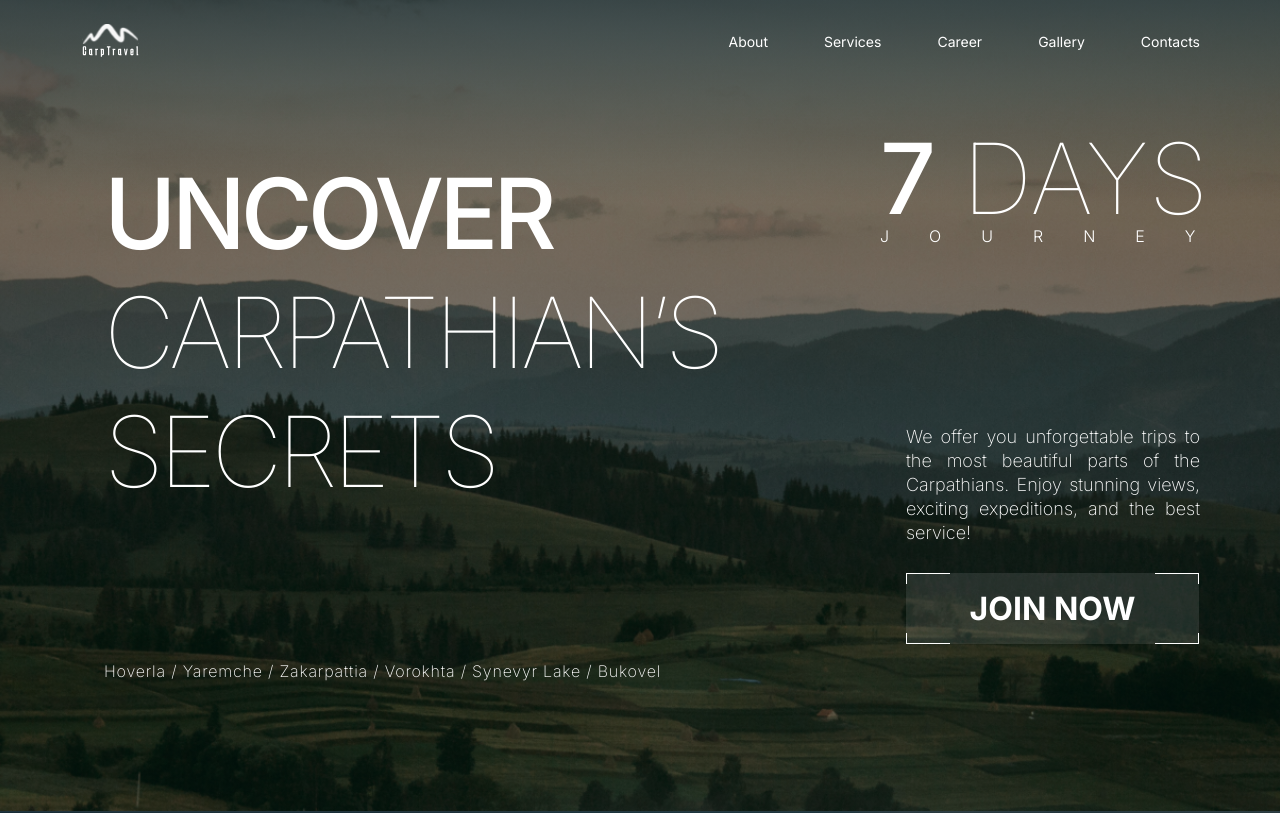
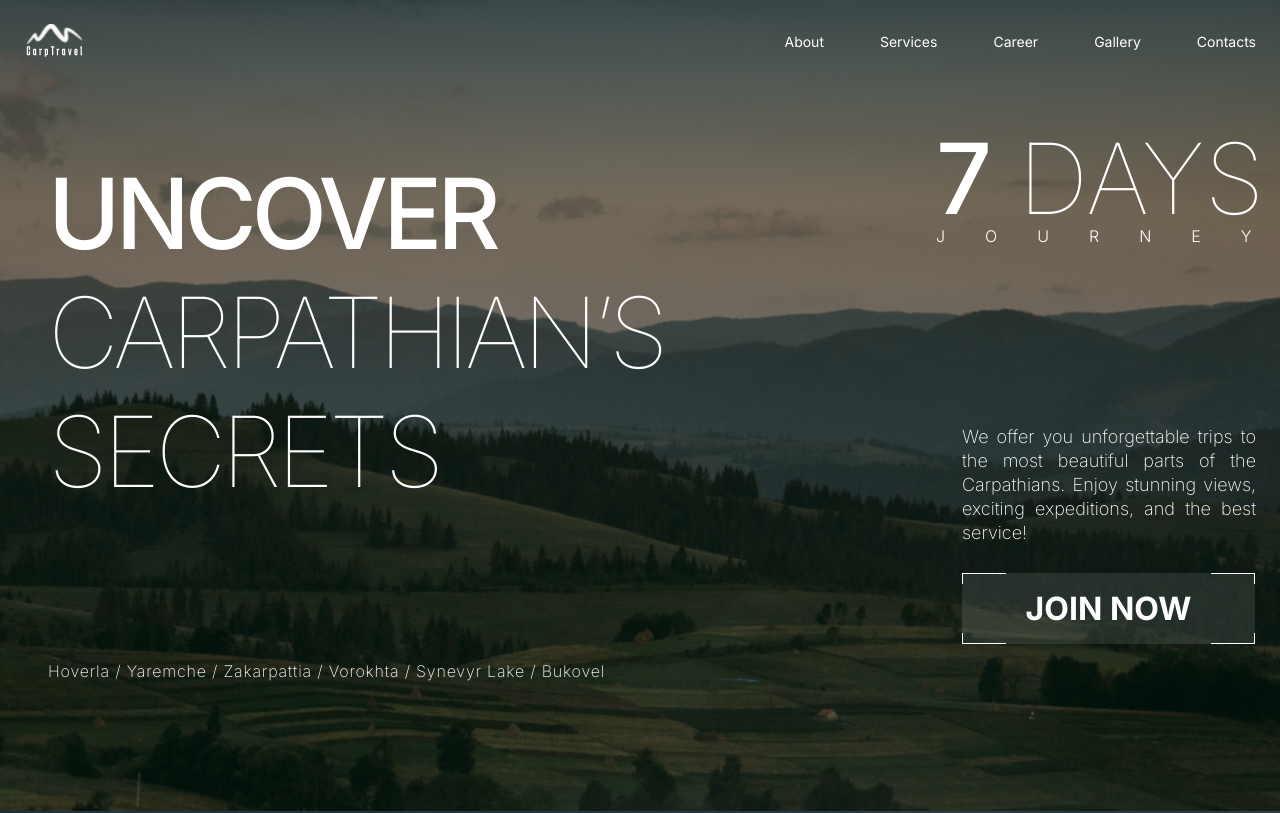
Before and after one commit to darynakarmazin/carp-travel, a Next.js app: page / in a window 1280 px wide. Shown: the top 813 px of the page. Built offline with nearby package versions, Linux system fonts and the light colour scheme.

Commit message:
Fixed deck container

```diff
--- a/src/components/Container.tsx
+++ b/src/components/Container.tsx
@@ -6,7 +6,7 @@ interface ContainerProps {
 
 function Container({ children }: ContainerProps) {
   return (
-    <div className="container mx-auto min-w-[320px] px-5 sm:w-[480px] md:w-[768px] md:px-8 xl:px-20 xl:min-w-[1280px] xl:w-full xl:max-w-[1440px]">
+    <div className="container mx-auto min-w-[320px] px-5 sm:w-[480px] md:w-[768px] md:px-8 xl:px-6 xl:w-[1280px]">
       {children}
     </div>
   );
```
